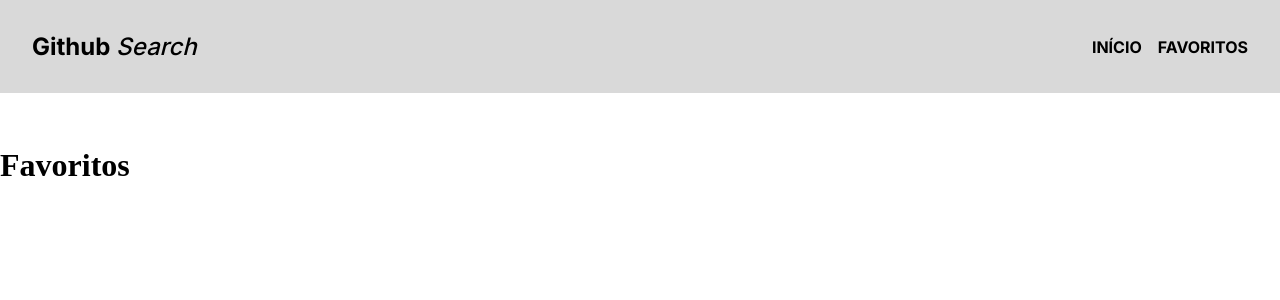
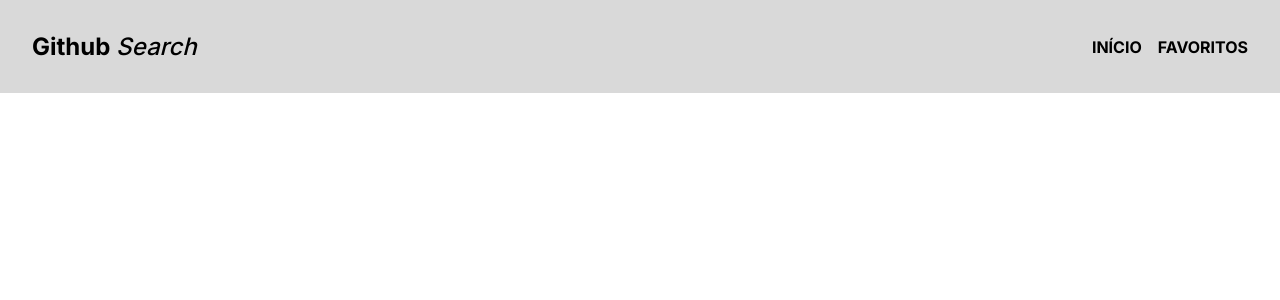
Before and after one commit to euheber/github-search, a Vue app: page /favoritos in a window 1280 px wide. Shown: the top 300 px of the page. Built offline with nearby package versions, Linux system fonts and the light colour scheme.

Commit message:
feat: favoriteStore favorited stat

```diff
--- a/src/components/repositoryCard/repositoryCard.vue
+++ b/src/components/repositoryCard/repositoryCard.vue
@@ -16,9 +16,19 @@
 </template>
 
 <script setup>
+import { onMounted } from 'vue';
 import { favRepositories } from '../../stores/favRepository'
 import { ref } from 'vue';
 const { addRepo } = favRepositories()
+
+const { repositories } = favRepositories()
+
+onMounted(() => {
+    repositories.forEach(repo => {
+        repo.favorited ? handleFavorited.value = '/icons/yellowStar.svg' : handleFavorited.value = '/icons/stars.svg'
+    })
+})
+
 
 const props = defineProps({
     repo: Object
@@ -27,9 +37,7 @@ const props = defineProps({
 let handleFavorited = ref('/icons/stars.svg')
 
 const handleFavorite = (repo) => {
-
     addRepo(repo) ? handleFavorited.value = '/icons/stars.svg' : handleFavorited.value = '/icons/yellowStar.svg'
-
 }
 </script>
 
--- a/src/stores/favRepository.js
+++ b/src/stores/favRepository.js
@@ -9,8 +9,7 @@ export const favRepositories = defineStore("counter", {
       const item = this.repositories.find((i) => i.id === repository.id)
 
       if (!item) {
-        this.repositories.push(repository)
-        console.log(this.repositories)
+        this.repositories.push({...repository, favorited: true})
         return item
       }
 
--- a/src/views/favoritosView/favoritos.scss
+++ b/src/views/favoritosView/favoritos.scss
@@ -1 +1,7 @@
 @import "@/assets/scss/_globals";
+
+main{
+    max-width: 1300px;
+    margin: 0 auto;
+    height: 400px;
+}
--- a/src/views/favoritosView/favoritos.vue
+++ b/src/views/favoritosView/favoritos.vue
@@ -1,8 +1,16 @@
 <template>
-    <h1>Favoritos</h1>
+    <main>
+        <section>
+            <repositoryCard v-for="repo in repositories" :key="repo.id" :repo = repo />
+        </section>
+    </main>
 </template>
 
 <script setup>
+import repositoryCard from '../../components/repositoryCard/repositoryCard.vue';
+import {favRepositories} from '../../stores/favRepository';
+
+const {repositories} = favRepositories()
 
 </script>
 
```
